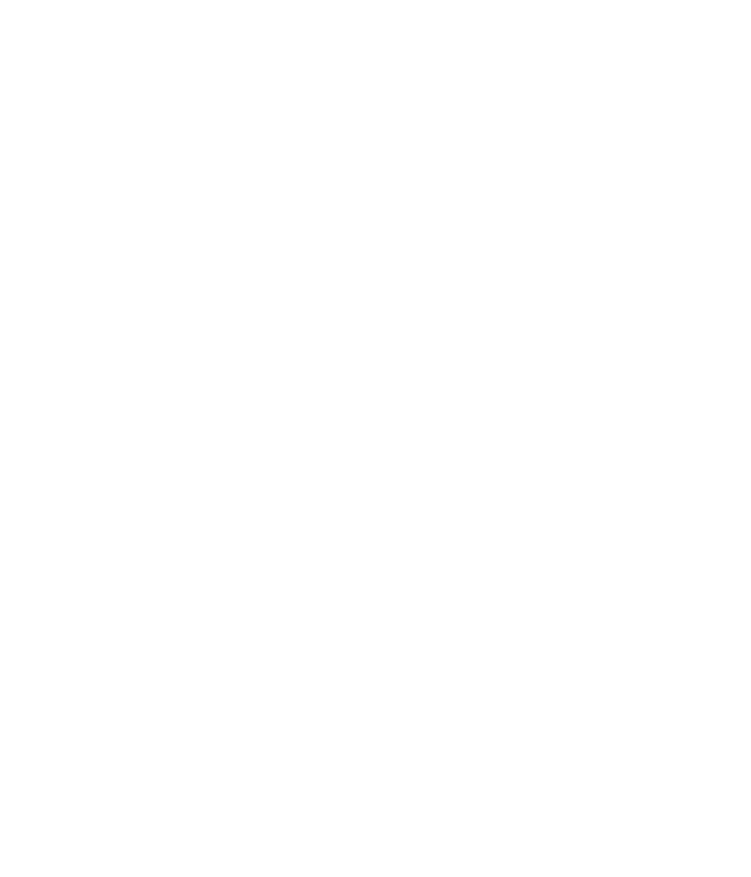
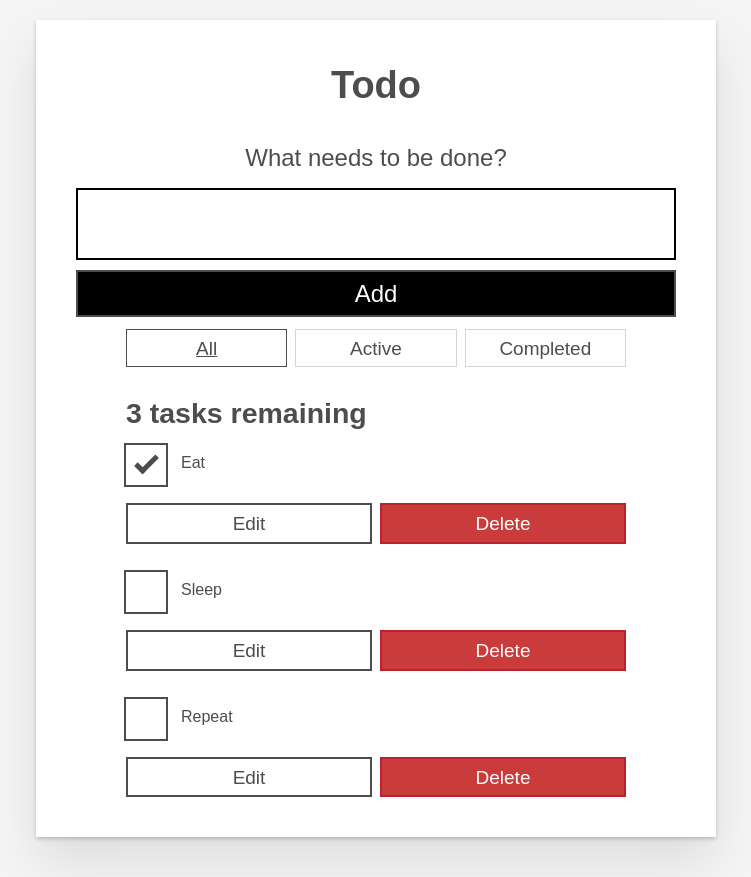
Before and after one commit to udeepa-des/todo-app, a React (Create React App) app: page / in a window 1280 px wide. Shown: the whole page, without its empty margins (264-1015 px from the left). Before the commit the page ends 800 px from the top, so only its background shows below. Built offline with nearby package versions, Linux system fonts and the light colour scheme.

Commit message:
UI,Component,Housekeeping, RenderingWithIteration

```diff
--- a/public/index.html
+++ b/public/index.html
@@ -24,7 +24,7 @@
       work correctly both with client-side routing and a non-root public URL.
       Learn how to configure a non-root public URL by running `npm run build`.
     -->
-    <title>React App</title>
+    <title>Todo</title>
   </head>
   <body>
     <noscript>You need to enable JavaScript to run this app.</noscript>
--- a/src/App.css
+++ /dev/null
@@ -1,38 +0,0 @@
-.App {
-  text-align: center;
-}
-
-.App-logo {
-  height: 40vmin;
-  pointer-events: none;
-}
-
-@media (prefers-reduced-motion: no-preference) {
-  .App-logo {
-    animation: App-logo-spin infinite 20s linear;
-  }
-}
-
-.App-header {
-  background-color: #282c34;
-  min-height: 100vh;
-  display: flex;
-  flex-direction: column;
-  align-items: center;
-  justify-content: center;
-  font-size: calc(10px + 2vmin);
-  color: white;
-}
-
-.App-link {
-  color: #61dafb;
-}
-
-@keyframes App-logo-spin {
-  from {
-    transform: rotate(0deg);
-  }
-  to {
-    transform: rotate(360deg);
-  }
-}
--- a/src/App.js
+++ b/src/App.js
@@ -1,8 +1,40 @@
-import logo from './logo.svg';
-import './App.css';
+import Todo from "./components/Todo";
+import Form from "./components/Form";
+import FilterButton from "./components/FilterButton";
 
-function App() {
-
+function App(props) {
+  const taskList = props.tasks?.map((task) => (
+      <Todo
+        id={task.id}
+        name={task.name}
+        completed={task.completed}
+        key={task.id}
+      />
+    )
+  );
+  const filterList = props.filters?.map((filter) => (
+      <FilterButton
+        pressed={filter.pressed}
+        name={filter.name}
+      />
+    )
+  );
+  return (
+    <div className="todoapp stack-large">
+      <h1>Todo</h1>
+      <Form />
+      <div className="filters btn-group stack-exception">
+        {filterList}
+      </div>
+      <h2 id="list-heading">3 tasks remaining</h2>
+      <ul
+        role="list"
+        className="todo-list stack-large stack-exception"
+        aria-labelledby="list-heading">
+        {taskList}
+      </ul>
+    </div>
+  );
 }
 
 export default App;
--- /dev/null
+++ b/src/components/FilterButton.js
@@ -0,0 +1,13 @@
+import React from "react";
+
+function FilterButton(props) {
+    return (
+        <button type="button" className="btn toggle-btn" aria-pressed={props.pressed}>
+          <span className="visually-hidden">Show </span>
+          <span>{props.name}</span>
+          <span className="visually-hidden"> tasks</span>
+        </button>
+    );
+}
+
+export default FilterButton;
--- /dev/null
+++ b/src/components/Form.js
@@ -0,0 +1,25 @@
+import React from "react";
+
+function Form(props) {
+    return (
+        <form>
+        <h2 className="label-wrapper">
+          <label htmlFor="new-todo-input" className="label__lg">
+            What needs to be done?
+          </label>
+        </h2>
+        <input
+          type="text"
+          id="new-todo-input"
+          className="input input__lg"
+          name="text"
+          autoComplete="off"
+        />
+        <button type="submit" className="btn btn__primary btn__lg">
+          Add
+        </button>
+      </form>
+    );
+}
+
+export default Form;
--- /dev/null
+++ b/src/components/Todo.js
@@ -0,0 +1,22 @@
+import React from "react";
+
+export default function Todo(props) {
+    return (
+        <li className="todo stack-small">
+            <div className="c-cb">
+                <input id={props.id} type="checkbox" defaultChecked={props.completed} />
+                <label className="todo-label" htmlFor={props.id}>
+                    {props.name}
+                </label>
+            </div>
+            <div className="btn-group">
+                <button type="button" className="btn">
+                    Edit <span className="visually-hidden">{props.name}</span>
+                </button>
+                <button type="button" className="btn btn__danger">
+                    Delete <span className="visually-hidden">{props.name}</span>
+                </button>
+            </div>
+        </li>
+    );
+  }
--- a/src/index.css
+++ b/src/index.css
@@ -1,13 +1,288 @@
+/* RESETS */
+*,
+*::before,
+*::after {
+  box-sizing: border-box;
+}
+*:focus {
+  outline: 3px dashed #228bec;
+  outline-offset: 0;
+}
+html {
+  font: 62.5% / 1.15 sans-serif;
+}
+h1,
+h2 {
+  margin-bottom: 0;
+}
+ul {
+  list-style: none;
+  padding: 0;
+}
+button {
+  border: none;
+  margin: 0;
+  padding: 0;
+  width: auto;
+  overflow: visible;
+  background: transparent;
+  color: inherit;
+  font: inherit;
+  line-height: normal;
+  -webkit-font-smoothing: inherit;
+  -moz-osx-font-smoothing: inherit;
+  appearance: none;
+}
+button::-moz-focus-inner {
+  border: 0;
+}
+button,
+input,
+optgroup,
+select,
+textarea {
+  font-family: inherit;
+  font-size: 100%;
+  line-height: 1.15;
+  margin: 0;
+}
+button,
+input {
+  overflow: visible;
+}
+input[type="text"] {
+  border-radius: 0;
+}
 body {
+  width: 100%;
+  max-width: 68rem;
+  margin: 0 auto;
+  font: 1.6rem/1.25 Arial, sans-serif;
+  background-color: #f5f5f5;
+  color: #4d4d4d;
+}
+@media screen and (min-width: 620px) {
+  body {
+    font-size: 1.9rem;
+    line-height: 1.31579;
+  }
+}
+/*END RESETS*/
+/* GLOBAL STYLES */
+.form-group > input[type="text"] {
+  display: inline-block;
+  margin-top: 0.4rem;
+}
+.btn {
+  padding: 0.8rem 1rem 0.7rem;
+  border: 0.2rem solid #4d4d4d;
+  cursor: pointer;
+  text-transform: capitalize;
+}
+.btn.toggle-btn {
+  border-width: 1px;
+  border-color: #d3d3d3;
+}
+.btn.toggle-btn[aria-pressed="true"] {
+  text-decoration: underline;
+  border-color: #4d4d4d;
+}
+.btn__danger {
+  color: #fff;
+  background-color: #ca3c3c;
+  border-color: #bd2130;
+}
+.btn__filter {
+  border-color: lightgrey;
+}
+.btn__primary {
+  color: #fff;
+  background-color: #000;
+}
+.btn-group {
+  display: flex;
+  justify-content: space-between;
+}
+.btn-group > * {
+  flex: 1 1 49%;
+}
+.btn-group > * + * {
+  margin-left: 0.8rem;
+}
+.label-wrapper {
   margin: 0;
-  font-family: -apple-system, BlinkMacSystemFont, 'Segoe UI', 'Roboto', 'Oxygen',
-    'Ubuntu', 'Cantarell', 'Fira Sans', 'Droid Sans', 'Helvetica Neue',
-    sans-serif;
+  flex: 0 0 100%;
+  text-align: center;
+}
+.visually-hidden {
+  position: absolute !important;
+  height: 1px;
+  width: 1px;
+  overflow: hidden;
+  clip: rect(1px 1px 1px 1px);
+  clip: rect(1px, 1px, 1px, 1px);
+  white-space: nowrap;
+}
+[class*="stack"] > * {
+  margin-top: 0;
+  margin-bottom: 0;
+}
+.stack-small > * + * {
+  margin-top: 1.25rem;
+}
+.stack-large > * + * {
+  margin-top: 2.5rem;
+}
+@media screen and (min-width: 550px) {
+  .stack-small > * + * {
+    margin-top: 1.4rem;
+  }
+  .stack-large > * + * {
+    margin-top: 2.8rem;
+  }
+}
+.stack-exception {
+  margin-top: 1.2rem;
+}
+/* END GLOBAL STYLES */
+.todoapp {
+  background: #fff;
+  margin: 2rem 0 4rem 0;
+  padding: 1rem;
+  position: relative;
+  box-shadow: 0 2px 4px 0 rgba(0, 0, 0, 0.2), 0 2.5rem 5rem 0 rgba(0, 0, 0, 0.1);
+}
+@media screen and (min-width: 550px) {
+  .todoapp {
+    padding: 4rem;
+  }
+}
+.todoapp > * {
+  max-width: 50rem;
+  margin-left: auto;
+  margin-right: auto;
+}
+.todoapp > form {
+  max-width: 100%;
+}
+.todoapp > h1 {
+  display: block;
+  max-width: 100%;
+  text-align: center;
+  margin: 0;
+  margin-bottom: 1rem;
+}
+.label__lg {
+  line-height: 1.01567;
+  font-weight: 300;
+  padding: 0.8rem;
+  margin-bottom: 1rem;
+  text-align: center;
+}
+.input__lg {
+  padding: 2rem;
+  border: 2px solid #000;
+}
+.input__lg:focus {
+  border-color: #4d4d4d;
+  box-shadow: inset 0 0 0 2px;
+}
+[class*="__lg"] {
+  display: inline-block;
+  width: 100%;
+  font-size: 1.9rem;
+}
+[class*="__lg"]:not(:last-child) {
+  margin-bottom: 1rem;
+}
+@media screen and (min-width: 620px) {
+  [class*="__lg"] {
+    font-size: 2.4rem;
+  }
+}
+/* Todo item styles */
+.todo {
+  display: flex;
+  flex-direction: row;
+  flex-wrap: wrap;
+}
+.todo > * {
+  flex: 0 0 100%;
+}
+.todo-text {
+  width: 100%;
+  min-height: 4.4rem;
+  padding: 0.4rem 0.8rem;
+  border: 2px solid #565656;
+}
+.todo-text:focus {
+  box-shadow: inset 0 0 0 2px;
+}
+/* CHECKBOX STYLES */
+.c-cb {
+  box-sizing: border-box;
+  font-family: Arial, sans-serif;
   -webkit-font-smoothing: antialiased;
-  -moz-osx-font-smoothing: grayscale;
+  font-weight: 400;
+  font-size: 1.6rem;
+  line-height: 1.25;
+  display: block;
+  position: relative;
+  min-height: 44px;
+  padding-left: 40px;
+  clear: left;
 }
-
-code {
-  font-family: source-code-pro, Menlo, Monaco, Consolas, 'Courier New',
-    monospace;
+.c-cb > label::before,
+.c-cb > input[type="checkbox"] {
+  box-sizing: border-box;
+  top: -2px;
+  left: -2px;
+  width: 44px;
+  height: 44px;
 }
+.c-cb > input[type="checkbox"] {
+  -webkit-font-smoothing: antialiased;
+  cursor: pointer;
+  position: absolute;
+  z-index: 1;
+  margin: 0;
+  opacity: 0;
+}
+.c-cb > label {
+  font-size: inherit;
+  font-family: inherit;
+  line-height: inherit;
+  display: inline-block;
+  margin-bottom: 0;
+  padding: 8px 15px 5px;
+  cursor: pointer;
+  touch-action: manipulation;
+}
+.c-cb > label::before {
+  content: "";
+  position: absolute;
+  border: 2px solid currentcolor;
+  background: transparent;
+}
+.c-cb > input[type="checkbox"]:focus + label::before {
+  border-width: 4px;
+  outline: 3px dashed #228bec;
+}
+.c-cb > label::after {
+  box-sizing: content-box;
+  content: "";
+  position: absolute;
+  top: 11px;
+  left: 9px;
+  width: 18px;
+  height: 7px;
+  transform: rotate(-45deg);
+  border: solid;
+  border-width: 0 0 5px 5px;
+  border-top-color: transparent;
+  opacity: 0;
+  background: transparent;
+}
+.c-cb > input[type="checkbox"]:checked + label::after {
+  opacity: 1;
+}
--- a/src/index.js
+++ b/src/index.js
@@ -2,16 +2,26 @@
 import ReactDOM from 'react-dom/client';
 import './index.css';
 import App from './App';
-import reportWebVitals from './reportWebVitals';
+
+const DATA = [
+  { id: "todo-0", name: "Eat", completed: true },
+  { id: "todo-1", name: "Sleep", completed: false },
+  { id: "todo-2", name: "Repeat", completed: false }
+];
+
+const FILTER_DATA = [
+  { pressed: true, name: "All" },
+  { pressed: false, name: "Active" },
+  { pressed: false, name: "Completed" }
+]
 
 const root = ReactDOM.createRoot(document.getElementById('root'));
 root.render(
   <React.StrictMode>
-    <App />
+    <App tasks={DATA} filters={FILTER_DATA}/>
   </React.StrictMode>
 );
 
 // If you want to start measuring performance in your app, pass a function
 // to log results (for example: reportWebVitals(console.log))
 // or send to an analytics endpoint. Learn more: https://bit.ly/CRA-vitals
-reportWebVitals();
--- a/src/reportWebVitals.js
+++ /dev/null
@@ -1,13 +0,0 @@
-const reportWebVitals = onPerfEntry => {
-  if (onPerfEntry && onPerfEntry instanceof Function) {
-    import('web-vitals').then(({ getCLS, getFID, getFCP, getLCP, getTTFB }) => {
-      getCLS(onPerfEntry);
-      getFID(onPerfEntry);
-      getFCP(onPerfEntry);
-      getLCP(onPerfEntry);
-      getTTFB(onPerfEntry);
-    });
-  }
-};
-
-export default reportWebVitals;
```
Also changed, not shown: src/setupTests.js (deleted, +0 -5 lines), src/logo.svg (deleted), 1 other file (tests, documents, lock files or other folders).
